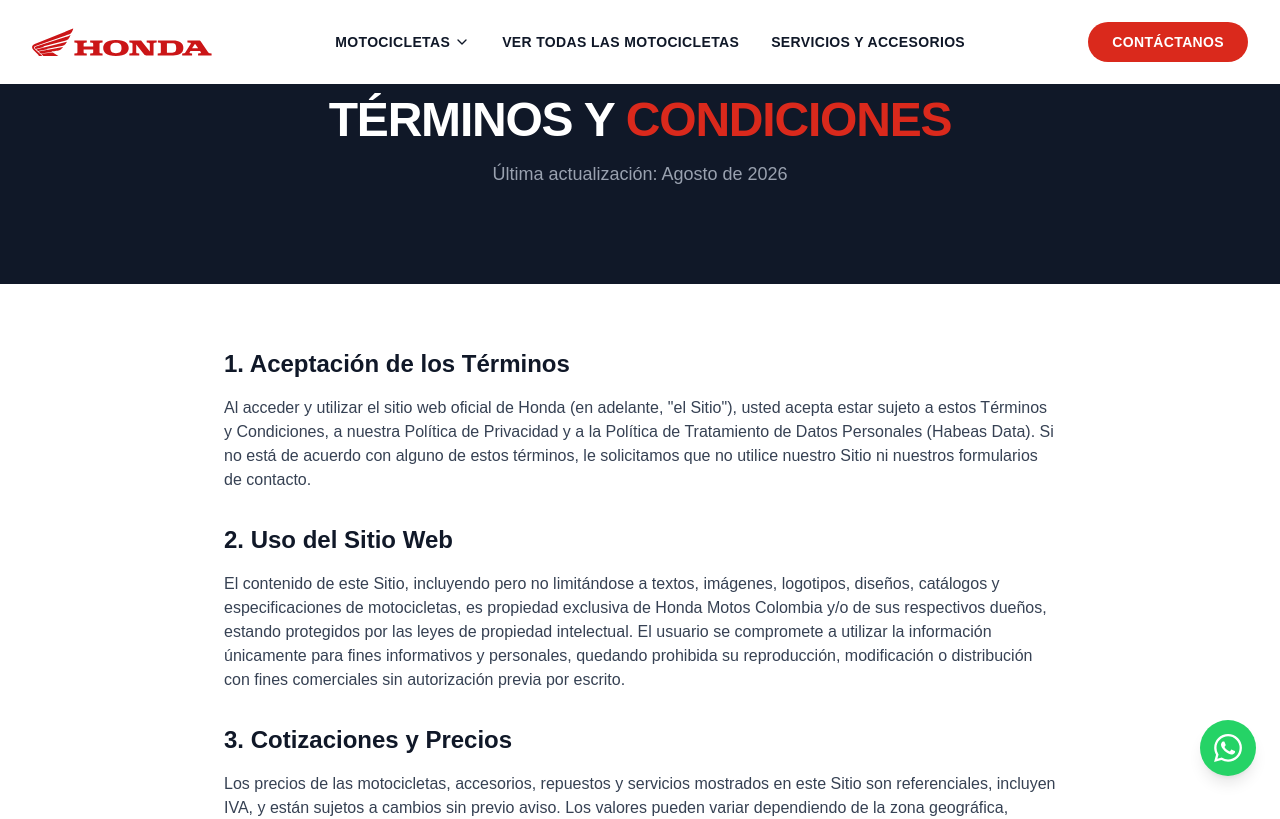
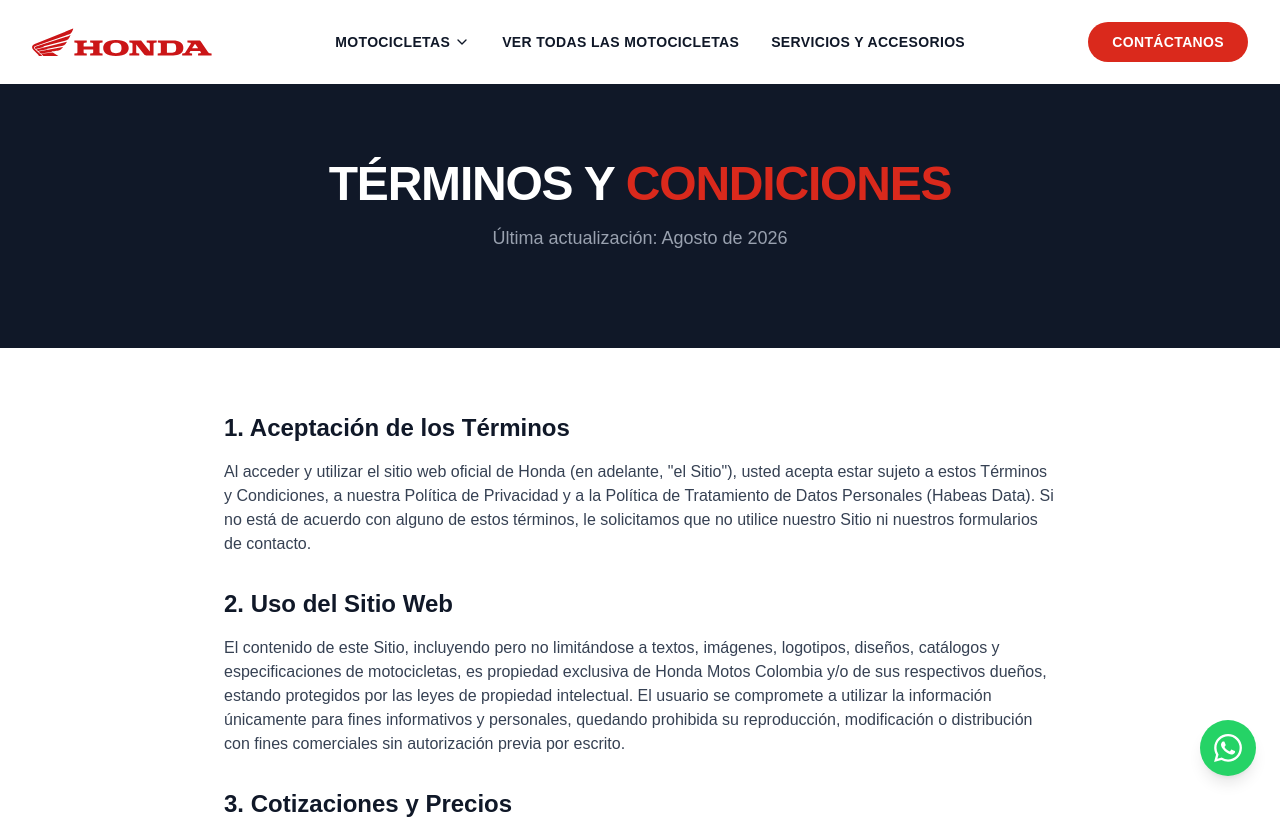
Before and after one commit to andrsonrvpu/hondasupermotos-web, a Next.js app: page /terminos-y-condiciones in a window 1280 px wide. Shown: the top 819 px of the page. Built offline with nearby package versions, Linux system fonts and the light colour scheme.

Commit message:
style(legal): fix header overlap on legal pages

```diff
--- a/src/app/politica-de-privacidad/page.tsx
+++ b/src/app/politica-de-privacidad/page.tsx
@@ -13,7 +13,7 @@
       <Header />
       <main className="flex-1">
         {/* Hero Section */}
-        <div className="bg-gray-900 text-white py-16 lg:py-24">
+        <div className="bg-gray-900 text-white pt-32 pb-16 lg:pt-40 lg:pb-24">
           <div className="container mx-auto px-4 md:px-6 lg:px-8 max-w-4xl text-center">
             <h1 className="text-4xl md:text-5xl font-black uppercase tracking-tight mb-4">
               Política de <span className="text-[var(--honda-red)]">Privacidad</span>
--- a/src/app/terminos-y-condiciones/page.tsx
+++ b/src/app/terminos-y-condiciones/page.tsx
@@ -13,7 +13,7 @@
       <Header />
       <main className="flex-1">
         {/* Hero Section */}
-        <div className="bg-gray-900 text-white py-16 lg:py-24">
+        <div className="bg-gray-900 text-white pt-32 pb-16 lg:pt-40 lg:pb-24">
           <div className="container mx-auto px-4 md:px-6 lg:px-8 max-w-4xl text-center">
             <h1 className="text-4xl md:text-5xl font-black uppercase tracking-tight mb-4">
               Términos y <span className="text-[var(--honda-red)]">Condiciones</span>
```
